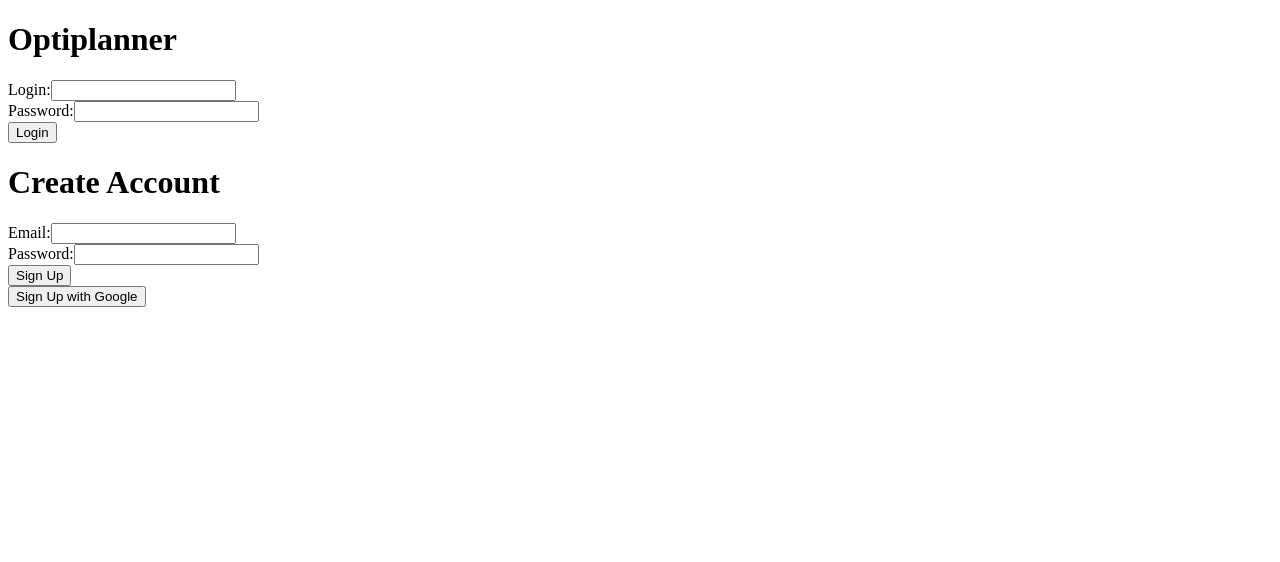
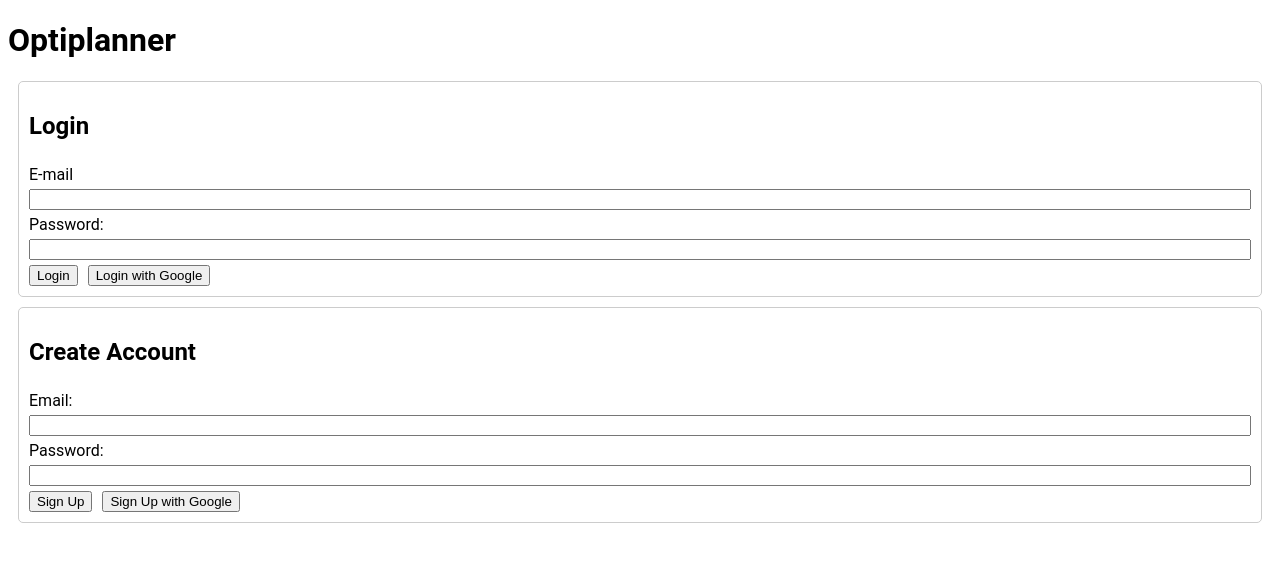
Before and after one commit to nuksnuks/Optiplanner, a React (Vite) app: page /login in a window 1280 px wide. Shown: the top 562 px of the page. Built offline with nearby package versions, Linux system fonts and the light colour scheme; no server answers.

Commit message:
userbased project data
make the data userbased

```diff
--- a/src/App.jsx
+++ b/src/App.jsx
@@ -3,6 +3,7 @@
 import useAuthStore from './stores/useAuthStore'; // Adjust the path as necessary
 import Login from './views/Login';
 import Overview from './views/Overview'; // Adjust the path as necessary
+import Project from './views/Project'; // Adjust the path as necessary
 
 function App() {
   const { isAuthenticated } = useAuthStore();
@@ -13,6 +14,7 @@
         <Route path="/login" element={<Login />} />
         <Route path="/overview" element={isAuthenticated ? <Overview /> : <Navigate to="/login" />} />
         <Route path="*" element={<Navigate to={isAuthenticated ? "/overview" : "/login"} />} />
+        <Route path="/overview/:projectId" element={<Project/>} />
       </Routes>
     </Router>
   );
--- a/src/components/CreateProject.jsx
+++ b/src/components/CreateProject.jsx
@@ -10,14 +10,14 @@
   const handleSubmit = async (e) => {
     e.preventDefault();
     const user = localStorage.getItem('user');
-
+    console.log('User:', user);
     try {
-      await addDoc(collection(db, 'projects'), {
+      await addDoc(collection(db, user), {
         title: title,
-        user: user
       });
       setTitle('');
       alert('Project created successfully!');
+      window.location.reload();
     } catch (e) {
       console.error('Error adding document: ', e);
     }
@@ -25,7 +25,7 @@
 
   return (
     <form onSubmit={handleSubmit}>
-      <div>
+      <div className='input-field'>
         <label htmlFor="title">Project Title:</label>
         <input
           type="text"
--- a/src/components/CreateUser.jsx
+++ b/src/components/CreateUser.jsx
@@ -56,34 +56,34 @@
 
   return (
     <>
-      <h1>Create Account</h1>
       <form onSubmit={handleEmailSignUp}>
-        <div>
+        <div className='input-field'>
+        <h2>Create Account</h2>
           <label>
             Email:
+          </label>
             <input
               type="email"
               value={email}
               onChange={(e) => setEmail(e.target.value)}
               required
             />
-          </label>
-        </div>
-        <div>
           <label>
             Password:
+          </label>
             <input
               type="password"
               value={password}
               onChange={(e) => setPassword(e.target.value)}
               required
             />
-          </label>
+        {error && <p style={{ color: 'red' }}>{error}</p>}
+        <div className='button-container'>
+          <button type="submit">Sign Up</button>
+          <button onClick={handleGoogleSignUp}>Sign Up with Google</button>
         </div>
-        {error && <p style={{ color: 'red' }}>{error}</p>}
-        <button type="submit">Sign Up</button>
+        </div>
       </form>
-      <button onClick={handleGoogleSignUp}>Sign Up with Google</button>
     </>
   );
 }
--- a/src/main.jsx
+++ b/src/main.jsx
@@ -1,6 +1,7 @@
 import React from 'react';
 import ReactDOM from 'react-dom/client';
 import App from './App'; // Adjust the path as necessary
+import './styles/global.css';
 
 ReactDOM.createRoot(document.getElementById('root')).render(
   <React.StrictMode>
--- /dev/null
+++ b/src/styles/global.css
@@ -0,0 +1,19 @@
+body {
+    font-family: 'Roboto', sans-serif;
+}
+
+.input-field {
+    display: flex;
+    flex-direction: column;
+    padding: 10px;
+    margin: 10px;
+    border-radius: 5px;
+    border: 1px solid #ccc;
+    gap: 5px;
+}
+
+.button-container {
+    display: flex;
+    justify-content: left;
+    gap: 10px;
+}
--- a/src/views/Login.jsx
+++ b/src/views/Login.jsx
@@ -1,6 +1,6 @@
 import React, { useState } from 'react';
 import { useNavigate } from 'react-router-dom';
-import { getAuth, signInWithEmailAndPassword } from 'firebase/auth';
+import { getAuth, signInWithEmailAndPassword, signInWithPopup, GoogleAuthProvider } from 'firebase/auth';
 import { app, analytics } from '../firebase';
 
 import useAuthStore from '../stores/useAuthStore';
@@ -33,34 +33,56 @@
       });
   };
 
+  const handleGoogleSignIn = () => {
+    const auth = getAuth();
+    const provider = new GoogleAuthProvider();
+
+    signInWithPopup(auth, provider)
+      .then((result) => {
+        const user = result.user;
+        useAuthStore.setState({ isAuthenticated: true });
+        console.log('User Login state:', useAuthStore.getState().isAuthenticated);
+        navigate('/overview');
+        localStorage.setItem('user', user.email);
+      })
+      .catch((error) => {
+        const errorCode = error.code;
+        const errorMessage = error.message;
+        setError(errorMessage);
+        console.error('Error signing in with Google:', errorCode, errorMessage);
+      });
+  };
+
   return (
     <>
       <h1>Optiplanner</h1>
       <form onSubmit={handleSubmit}>
-        <div>
+        <div className='input-field'>
+          <h2>Login</h2>
           <label>
-            Login:
+            E-mail
+          </label>
             <input
               type="text"
               value={login}
               onChange={(e) => setLogin(e.target.value)}
               required
             />
-          </label>
-        </div>
-        <div>
-          <label>
+            <label>
             Password:
+            </label>
             <input
               type="password"
               value={password}
               onChange={(e) => setPassword(e.target.value)}
               required
             />
-          </label>
+          {error && <p style={{ color: 'red' }}>{error}</p>}
+          <div className='button-container'>
+            <button type="submit">Login</button>
+            <button onClick={handleGoogleSignIn}>Login with Google</button>
+            </div>
         </div>
-        {error && <p style={{ color: 'red' }}>{error}</p>}
-        <button type="submit">Login</button>
       </form>
       <CreateUser />
     </>
--- a/src/views/Overview.jsx
+++ b/src/views/Overview.jsx
@@ -3,14 +3,21 @@
 import { db } from '../firebase';
 import Logout from '../components/Logout';
 import CreateProject from '../components/CreateProject';
+import { Link } from 'react-router-dom';
 
 const Overview = () => {
   const [projects, setProjects] = useState([]);
+  const [user, setUser] = useState(null);
 
   useEffect(() => {
+    const user = localStorage.getItem('user');
+
+
+    if (user) {
+      setUser(user);
       const fetchProjects = async () => {
         try {
-        const querySnapshot = await getDocs(collection(db, 'projects'));
+          const querySnapshot = await getDocs(collection(db, user));
           const projectsList = querySnapshot.docs.map(doc => ({
             id: doc.id,
             ...doc.data()
@@ -22,18 +29,23 @@
       };
 
       fetchProjects();
+    } else {
+      console.error('No user is currently logged in.');
+    }
   }, []);
 
   return (
     <>
-      <div>Welcome {localStorage.getItem("user")}</div>
+      <div>Welcome {user ? user : 'Guest'}</div>
       <Logout />
       <CreateProject />
       <div>
         <h2>Projects</h2>
         <ul>
           {projects.map(project => (
-            <li key={project.id}>{project.title}</li>
+            <li key={project.id}>
+              <Link to={`./${project.id}`}>{project.title}</Link>
+            </li>
           ))}
         </ul>
       </div>
--- a/src/views/Project.jsx
+++ b/src/views/Project.jsx
@@ -1,9 +1,43 @@
-import React from 'react'
+import React, { useEffect, useState } from 'react';
+import { useParams } from 'react-router-dom';
+import { getDoc, doc } from 'firebase/firestore';
+import { db } from '../firebase';
 
 const Project = () => {
+  const { projectId } = useParams();
+  const [project, setProject] = useState(null);
+  const user = localStorage.getItem('user');
+
+  useEffect(() => {
+    const fetchProject = async () => {
+      try {
+        const docRef = doc(db, user, projectId);
+        const docSnap = await getDoc(docRef);
+
+        if (docSnap.exists()) {
+          setProject(docSnap.data());
+        } else {
+          console.log('No such document!');
+        }
+      } catch (error) {
+        console.error('Error fetching project:', error);
+      }
+    };
+
+    fetchProject();
+  }, [projectId]);
+
+  if (!project) {
+    return <div>Loading...</div>;
+  }
+
   return (
-    <div>Project</div>
-  )
-}
+    <div>
+      <h1>{project.title}</h1>
+      <p>{project.description}</p>
+      {/* Add more project details here */}
+    </div>
+  );
+};
 
-export default Project
+export default Project;
```
Lines whose indentation alone changed are shown as unchanged.
